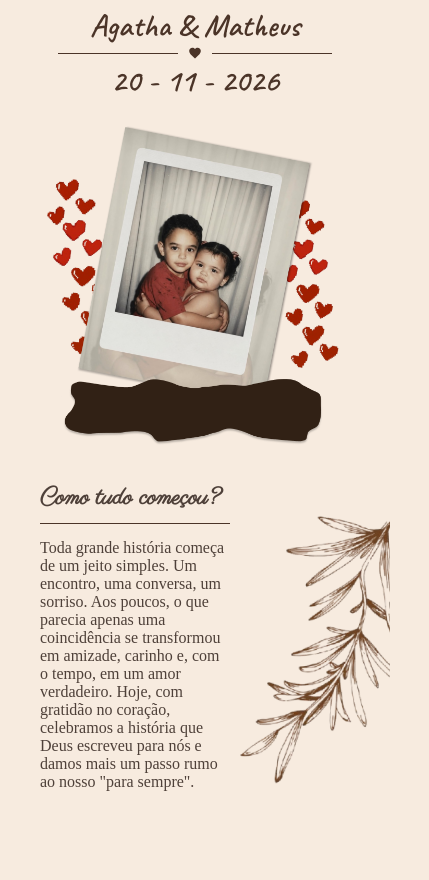
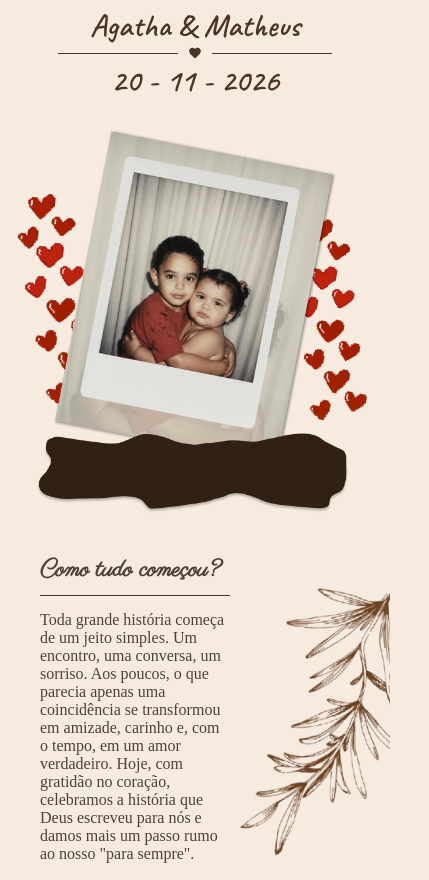
Before and after one commit to PedroNuness-Dev/Casamento-Agatha-Matheus, an Angular app: page / in a window 390 px wide. Shown: the whole page, 429 px wide, since content can reach past the window. Before the commit the page ends 844 px from the top, so only its background shows below. Built offline with nearby package versions, Linux system fonts and the light colour scheme; a web font is replaced by a local one.

Commit message:
refactor: reajusta a largura da div para alinhamento do texto

```diff
--- a/src/app/components/header-hero-component/header-hero-component.scss
+++ b/src/app/components/header-hero-component/header-hero-component.scss
@@ -57,9 +57,7 @@
     flex: 1;
 
 
-    img{
-      width: 70%;
-    }
+
   }
 
   .header-container-text{
@@ -107,7 +105,7 @@
 
 
       img{
-        width: 100%;
+        width: 120%;
       }
     }
 
@@ -141,7 +139,7 @@
 
 
       img{
-        width: 100%;
+        width: 120%;
       }
     }
 
@@ -163,7 +161,7 @@
     }
 
     .container-text-left{
-      max-width: 250px;
+      max-width: 330px;
 
       padding-left: 40px;
 
```
